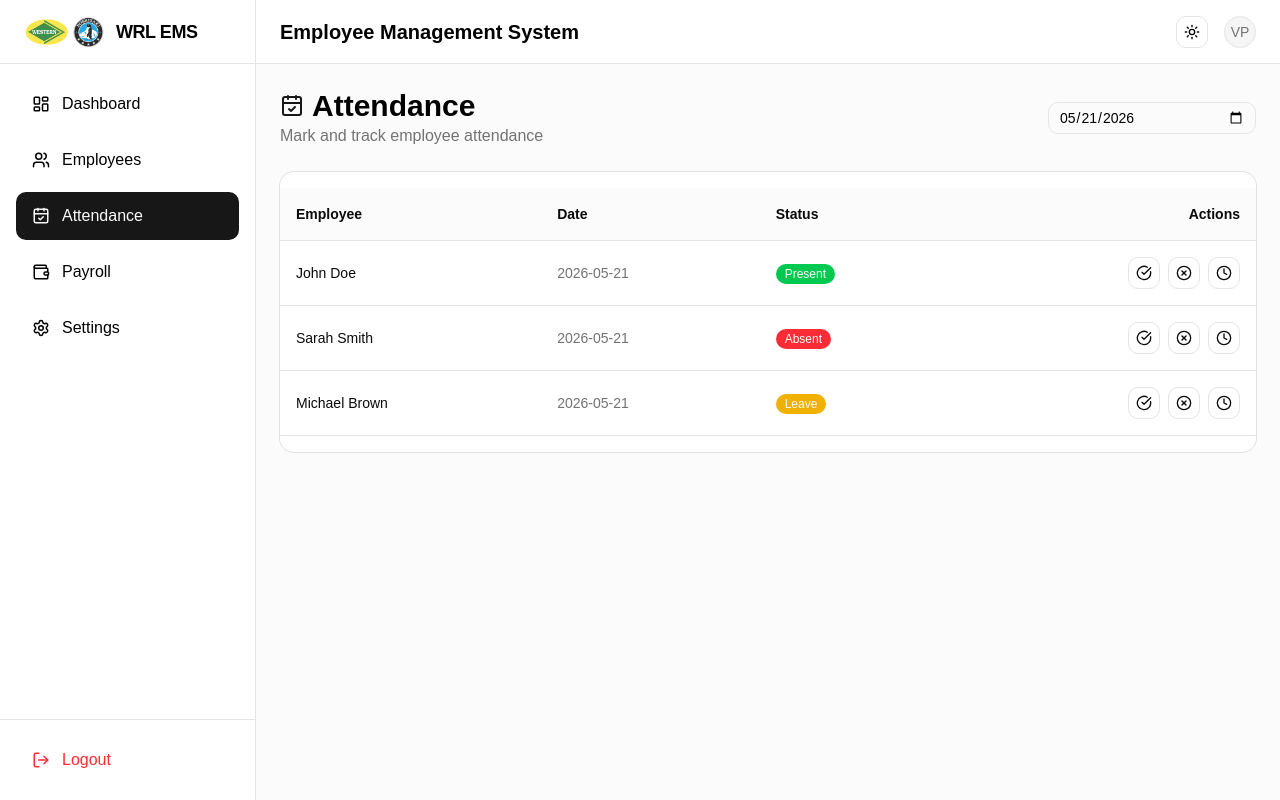
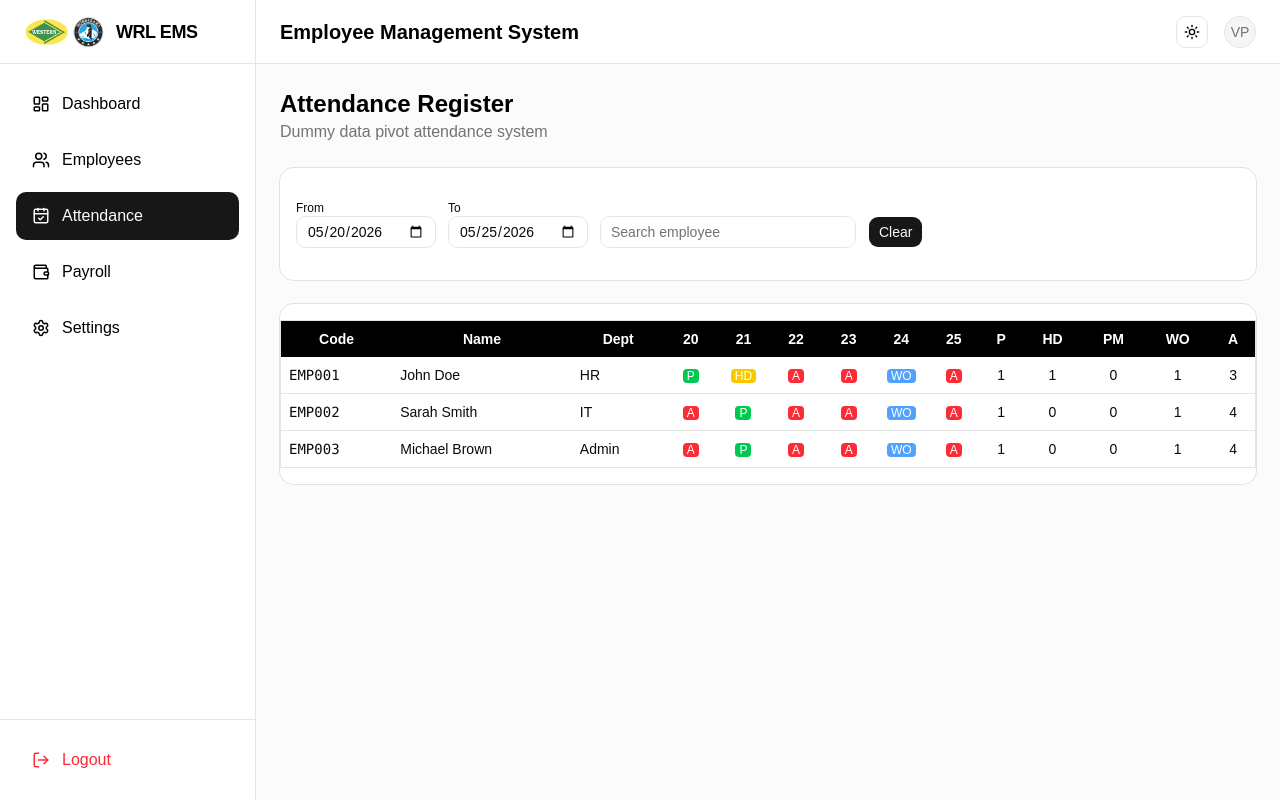
Before and after one commit to thecyberdevvarun/WRL-EMS-Dashboard, a React (Vite) app in the folder client/: page /attendance in a window 1280 px wide. Built offline with nearby package versions, Linux system fonts and the light colour scheme.

Commit message:
added a dummy attendance data

```diff
--- a/client/package.json
+++ b/client/package.json
@@ -19,6 +19,7 @@
     "radix-ui": "^1.4.3",
     "react": "^19.2.6",
     "react-dom": "^19.2.6",
+    "react-hot-toast": "^2.6.0",
     "react-router-dom": "^7.15.1",
     "shadcn": "^4.7.0",
     "tailwind-merge": "^3.6.0",
--- a/client/src/pages/Attendance.jsx
+++ b/client/src/pages/Attendance.jsx
@@ -1,175 +1,277 @@
-import { useState } from "react";
+import { useState, useMemo } from "react";
 
 import { Card, CardContent } from "@/components/ui/card";
+import { Input } from "@/components/ui/input";
 import { Button } from "@/components/ui/button";
-import { Badge } from "@/components/ui/badge";
-import { Input } from "@/components/ui/input";
 
-import {
-  CalendarCheck,
-  CheckCircle,
-  XCircle,
-  Clock,
-} from "lucide-react";
+// ---------------- STATUS CONFIG ----------------
+const STATUS = {
+  P: { label: "P", color: "bg-green-500" },
+  HD: { label: "HD", color: "bg-yellow-400" },
+  PM: { label: "PM", color: "bg-orange-400" },
+  WO: { label: "WO", color: "bg-blue-400" },
+  A: { label: "A", color: "bg-red-500" },
+};
 
-const initialData = [
+// ---------------- DUMMY DATA ----------------
+const dummyRecords = [
   {
-    id: 1,
-    name: "John Doe",
-    date: "2026-05-21",
-    status: "Present",
+    EmpCode: "EMP001",
+    EmployeeName: "John Doe",
+    Department: "HR",
+    Contractor: "A-Group",
+    AttendanceDate: "2026-05-20",
+    AttendanceStatus: "Present",
   },
   {
-    id: 2,
-    name: "Sarah Smith",
-    date: "2026-05-21",
-    status: "Absent",
+    EmpCode: "EMP001",
+    EmployeeName: "John Doe",
+    Department: "HR",
+    Contractor: "A-Group",
+    AttendanceDate: "2026-05-21",
+    AttendanceStatus: "Half Day",
   },
   {
-    id: 3,
-    name: "Michael Brown",
-    date: "2026-05-21",
-    status: "Leave",
+    EmpCode: "EMP002",
+    EmployeeName: "Sarah Smith",
+    Department: "IT",
+    Contractor: "B-Group",
+    AttendanceDate: "2026-05-20",
+    AttendanceStatus: "Absent",
+  },
+  {
+    EmpCode: "EMP002",
+    EmployeeName: "Sarah Smith",
+    Department: "IT",
+    Contractor: "B-Group",
+    AttendanceDate: "2026-05-21",
+    AttendanceStatus: "Present",
+  },
+  {
+    EmpCode: "EMP003",
+    EmployeeName: "Michael Brown",
+    Department: "Admin",
+    Contractor: "A-Group",
+    AttendanceDate: "2026-05-21",
+    AttendanceStatus: "Present",
   },
 ];
 
-export default function Attendance() {
-  const [records, setRecords] = useState(initialData);
-  const [date, setDate] = useState("2026-05-21");
+// ---------------- HELPERS ----------------
+const formatDate = (d) => d.toISOString().slice(0, 10);
 
-  // MARK ATTENDANCE
-  const markAttendance = (id, status) => {
-    setRecords((prev) =>
-      prev.map((r) =>
-        r.id === id ? { ...r, status } : r
-      )
-    );
+const buildRange = (from, to) => {
+  const arr = [];
+  const cur = new Date(from);
+  const end = new Date(to);
+
+  while (cur <= end) {
+    arr.push(formatDate(new Date(cur)));
+    cur.setDate(cur.getDate() + 1);
+  }
+  return arr;
 };
 
-  // FILTER BY DATE (future-ready)
-  const filtered = records.filter(
-    (r) => r.date === date
+const deriveStatus = (records = []) => {
+  if (!records.length) return "A";
+
+  const priority = {
+    Present: 3,
+    "Half Day": 2,
+    "Punch Missing": 1,
+  };
+
+  const best = records.reduce((a, b) =>
+    (priority[b.AttendanceStatus] || 0) > (priority[a.AttendanceStatus] || 0)
+      ? b
+      : a,
   );
+
+  switch (best.AttendanceStatus) {
+    case "Present":
+      return "P";
+    case "Half Day":
+      return "HD";
+    case "Punch Missing":
+      return "PM";
+    default:
+      return "A";
+  }
+};
+
+// ---------------- PIVOT ----------------
+const buildPivot = (records, dates) => {
+  const map = {};
+
+  records.forEach((r) => {
+    const key = `${r.EmpCode}`;
+
+    if (!map[key]) {
+      map[key] = {
+        empCode: r.EmpCode,
+        name: r.EmployeeName,
+        department: r.Department,
+        contractor: r.Contractor,
+        byDate: {},
+      };
+    }
+
+    const d = String(r.AttendanceDate).slice(0, 10);
+
+    if (!map[key].byDate[d]) map[key].byDate[d] = [];
+    map[key].byDate[d].push(r);
+  });
+
+  return Object.values(map).map((emp) => {
+    const statusByDate = {};
+
+    let P = 0,
+      HD = 0,
+      PM = 0,
+      WO = 0,
+      A = 0;
+
+    dates.forEach((d) => {
+      const day = new Date(d).getDay();
+      const recs = emp.byDate[d];
+
+      let st;
+      if (!recs) st = day === 0 ? "WO" : "A";
+      else st = deriveStatus(recs);
+
+      statusByDate[d] = st;
+
+      if (st === "P") P++;
+      if (st === "HD") HD++;
+      if (st === "PM") PM++;
+      if (st === "WO") WO++;
+      if (st === "A") A++;
+    });
+
+    return {
+      ...emp,
+      statusByDate,
+      summary: { P, HD, PM, WO, A },
+    };
+  });
+};
+
+// ---------------- COMPONENT ----------------
+export default function Attendance() {
+  const [from, setFrom] = useState("2026-05-20");
+  const [to, setTo] = useState("2026-05-25");
+  const [search, setSearch] = useState("");
+
+  const dates = useMemo(() => {
+    return buildRange(from, to);
+  }, [from, to]);
+
+  const rows = useMemo(() => {
+    const pivot = buildPivot(dummyRecords, dates);
+
+    if (!search) return pivot;
+
+    return pivot.filter((r) =>
+      r.name.toLowerCase().includes(search.toLowerCase()),
+    );
+  }, [dates, search]);
 
   return (
     <div className="space-y-6">
-
       {/* HEADER */}
-      <div className="flex flex-col md:flex-row md:items-center md:justify-between gap-4">
-
       <div>
-          <h1 className="text-3xl font-bold flex items-center gap-2">
-            <CalendarCheck className="text-primary" />
-            Attendance
-          </h1>
-
+        <h1 className="text-2xl font-bold">Attendance Register</h1>
         <p className="text-muted-foreground">
-            Mark and track employee attendance
+          Dummy data pivot attendance system
         </p>
       </div>
 
+      {/* FILTERS */}
+      <Card>
+        <CardContent className="p-4 flex flex-wrap gap-3 items-end">
+          <div>
+            <p className="text-xs">From</p>
             <Input
               type="date"
-          className="w-full md:w-52"
-          value={date}
-          onChange={(e) => setDate(e.target.value)}
+              value={from}
+              onChange={(e) => setFrom(e.target.value)}
+            />
+          </div>
+
+          <div>
+            <p className="text-xs">To</p>
+            <Input
+              type="date"
+              value={to}
+              onChange={(e) => setTo(e.target.value)}
+            />
+          </div>
+
+          <Input
+            placeholder="Search employee"
+            value={search}
+            onChange={(e) => setSearch(e.target.value)}
+            className="w-64"
           />
 
-      </div>
+          <Button onClick={() => setSearch("")}>Clear</Button>
+        </CardContent>
+      </Card>
 
       {/* TABLE */}
       <Card>
-        <CardContent className="p-0 overflow-x-auto">
+        <CardContent className="p-0 overflow-auto">
+          <table className="w-full text-sm border">
+            <thead className="bg-black text-white">
+              <tr>
+                <th className="p-2">Code</th>
+                <th className="p-2">Name</th>
+                <th className="p-2">Dept</th>
 
-          <table className="w-full text-sm">
+                {dates.map((d) => (
+                  <th key={d} className="p-2">
+                    {new Date(d).getDate()}
+                  </th>
+                ))}
 
-            <thead className="bg-muted/40 border-b">
-              <tr>
-                <th className="p-4 text-left">Employee</th>
-                <th className="p-4 text-left">Date</th>
-                <th className="p-4 text-left">Status</th>
-                <th className="p-4 text-right">Actions</th>
+                <th className="p-2">P</th>
+                <th className="p-2">HD</th>
+                <th className="p-2">PM</th>
+                <th className="p-2">WO</th>
+                <th className="p-2">A</th>
               </tr>
             </thead>
 
             <tbody>
-              {filtered.map((emp) => (
-                <tr
-                  key={emp.id}
-                  className="border-b hover:bg-muted/30"
+              {rows.map((r) => (
+                <tr key={r.empCode} className="border-b">
+                  <td className="p-2 font-mono">{r.empCode}</td>
+                  <td className="p-2">{r.name}</td>
+                  <td className="p-2">{r.department}</td>
+
+                  {dates.map((d) => (
+                    <td key={d} className="text-center">
+                      <span
+                        className={`px-1 rounded text-white text-xs ${
+                          STATUS[r.statusByDate[d]]?.color || "bg-gray-300"
+                        }`}
                       >
+                        {STATUS[r.statusByDate[d]]?.label || "-"}
+                      </span>
+                    </td>
+                  ))}
 
-                  <td className="p-4 font-medium">
-                    {emp.name}
-                  </td>
-
-                  <td className="p-4 text-muted-foreground">
-                    {emp.date}
-                  </td>
-
-                  <td className="p-4">
-                    <Badge
-                      className={
-                        emp.status === "Present"
-                          ? "bg-green-500"
-                          : emp.status === "Absent"
-                          ? "bg-red-500"
-                          : "bg-yellow-500"
-                      }
-                    >
-                      {emp.status}
-                    </Badge>
-                  </td>
-
-                  <td className="p-4 flex justify-end gap-2">
-
-                    <Button
-                      size="icon"
-                      variant="outline"
-                      onClick={() =>
-                        markAttendance(emp.id, "Present")
-                      }
-                    >
-                      <CheckCircle size={16} />
-                    </Button>
-
-                    <Button
-                      size="icon"
-                      variant="outline"
-                      onClick={() =>
-                        markAttendance(emp.id, "Absent")
-                      }
-                    >
-                      <XCircle size={16} />
-                    </Button>
-
-                    <Button
-                      size="icon"
-                      variant="outline"
-                      onClick={() =>
-                        markAttendance(emp.id, "Leave")
-                      }
-                    >
-                      <Clock size={16} />
-                    </Button>
-
-                  </td>
-
+                  <td className="text-center">{r.summary.P}</td>
+                  <td className="text-center">{r.summary.HD}</td>
+                  <td className="text-center">{r.summary.PM}</td>
+                  <td className="text-center">{r.summary.WO}</td>
+                  <td className="text-center">{r.summary.A}</td>
                 </tr>
               ))}
             </tbody>
-
           </table>
-
-          {filtered.length === 0 && (
-            <div className="p-6 text-center text-muted-foreground">
-              No attendance records found
-            </div>
-          )}
-
         </CardContent>
       </Card>
-
     </div>
   );
 }
```
Also changed, not shown: 2 other files (tests, documents, lock files or other folders). Lines whose indentation alone changed are shown as unchanged.
